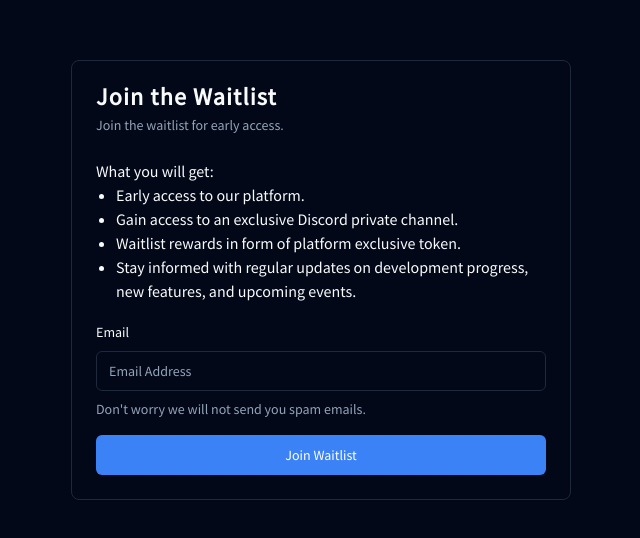
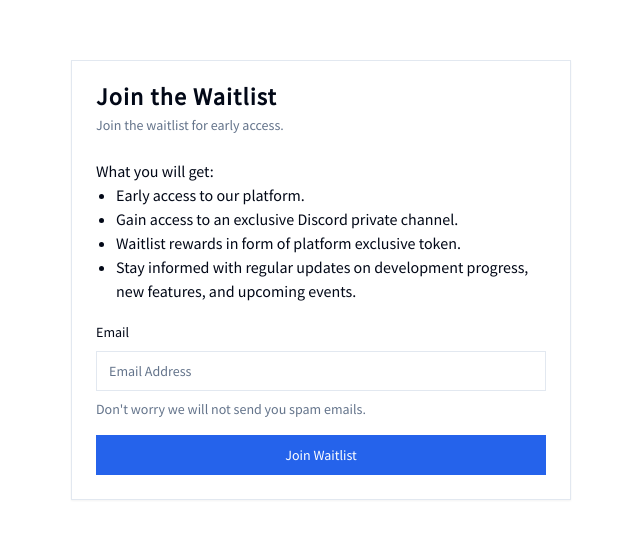
Before and after one commit to Harshal0902/SoFLEX, a Next.js app: page / in a window 1280 px wide. Shown: the part 120-658 px from the top of the page, without its empty margins (319-959 px from the left). Built offline with nearby package versions, Linux system fonts and the light colour scheme; no server answers.

Commit message:
✨ Update styles

```diff
--- a/package.json
+++ b/package.json
@@ -1,5 +1,5 @@
 {
-  "name": "solflex",
+  "name": "soflex",
   "version": "0.1.0",
   "private": true,
   "scripts": {
--- a/src/app/globals.css
+++ b/src/app/globals.css
@@ -43,7 +43,7 @@
 
 @layer base {
   :root {
-    /* --background: 0 0% 100%;
+    --background: 0 0% 100%;
     --foreground: 222.2 84% 4.9%;
     --card: 0 0% 100%;
     --card-foreground: 222.2 84% 4.9%;
@@ -61,29 +61,7 @@
     --destructive-foreground: 210 40% 98%;
     --border: 214.3 31.8% 91.4%;
     --input: 214.3 31.8% 91.4%;
-    --ring: 221.2 83.2% 53.3%; */
-    --radius: 0.5rem;
-
-    --background: 222.2 84% 4.9%;
-    --foreground: 210 40% 98%;
-    --card: 222.2 84% 4.9%;
-    --card-foreground: 210 40% 98%;
-    --popover: 222.2 84% 4.9%;
-    --popover-foreground: 210 40% 98%;
-    --primary: 217.2 91.2% 59.8%;
-    --primary-foreground: 222.2 47.4% 11.2%;
-    --secondary: 217.2 32.6% 17.5%;
-    --secondary-foreground: 210 40% 98%;
-    --muted: 217.2 32.6% 17.5%;
-    --muted-foreground: 215 20.2% 65.1%;
-    --accent: 217.2 32.6% 17.5%;
-    --accent-foreground: 210 40% 98%;
-    --destructive: 0 84.2% 60.2%;
-    /* --destructive: 0 62.8% 30.6%; */
-    --destructive-foreground: 210 40% 98%;
-    --border: 217.2 32.6% 17.5%;
-    --input: 217.2 32.6% 17.5%;
-    --ring: 224.3 76.3% 48%;
+    --ring: 221.2 83.2% 53.3%;
   }
 
   .dark {
```
Also changed, not shown: 1 other file (tests, documents, lock files or other folders).
